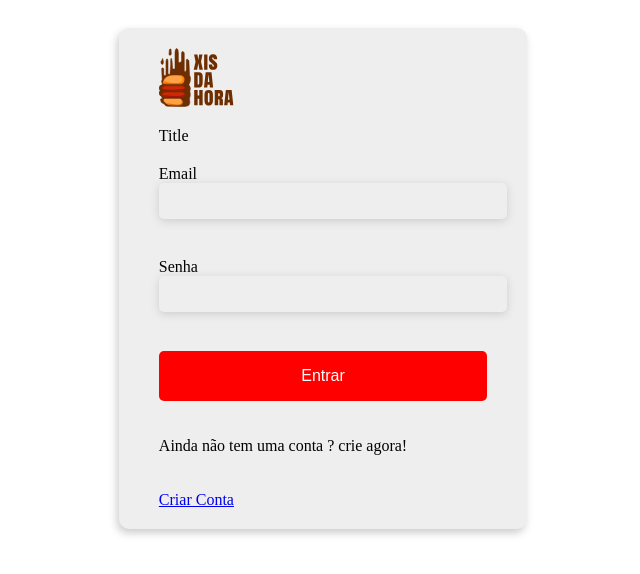
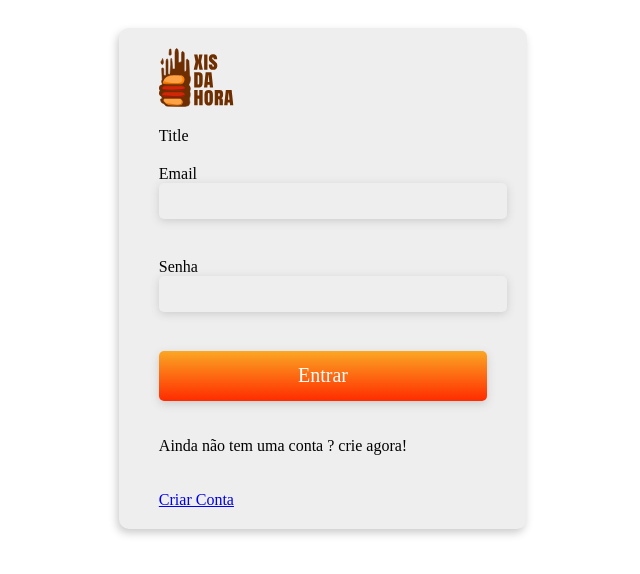
Before and after one commit to Luam-Novais/Xis-da-Hora, a React (Vite) app: page /auth/login in a window 1280 px wide. Shown: the top 574 px of the page, without its empty margins (417-1057 px from the left). Built offline with nearby package versions, Linux system fonts and the light colour scheme.

Commit message:
style(Button): update component styles

```diff
--- a/src/styles/components/Button.module.scss
+++ b/src/styles/components/Button.module.scss
@@ -1,13 +1,17 @@
+@use '../variables' as *;
 .button{
-    background: red;
+    background: $gradient;
     justify-self: start;
     padding: 10px 50px;
     border: none;
     height: 50px;
     border-radius: 5px;
+    box-shadow: 0px 3px 9px $gray;
     color: #fff;
     font-size: 1rem;
     transition: all .4s ease-in;
+    font-family: $primary-font;
+    font-size: 1.25rem;
     &:hover{
         transform: scale(1.03);
     }
```
